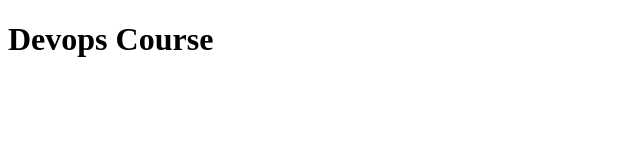
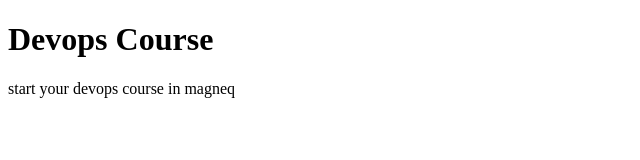
Before and after one commit to Sumanth-Reddi/test, a plain HTML site: page index.html in a window 1280 px wide. Shown: the whole page, without its empty margins (0-640 px from the left). Drawn offline with Linux system fonts and the light colour scheme.

Commit message:
para add

```diff
--- a/index.html
+++ b/index.html
@@ -7,5 +7,6 @@
 </head>
 <body>
     <h1>Devops Course</h1>
+    <p>start your devops course in magneq</p>
 </body>
 </html>
```
